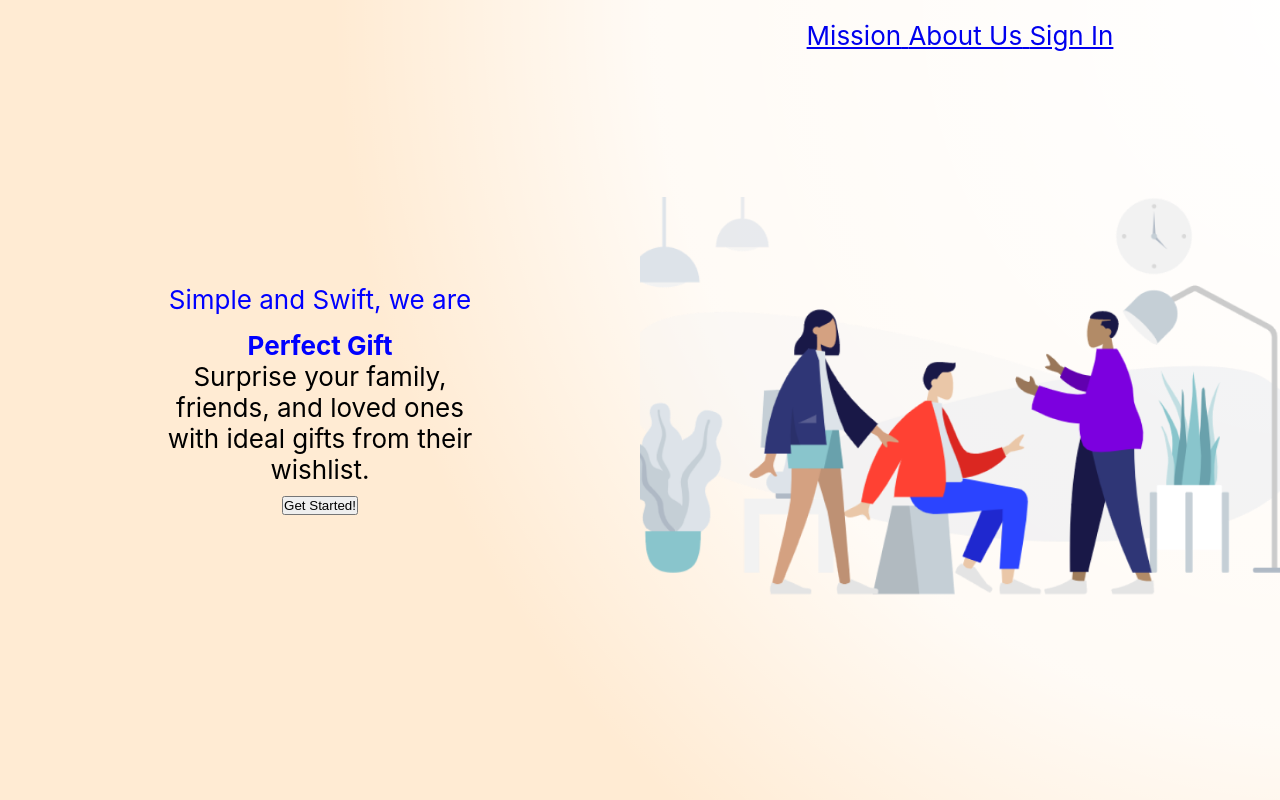
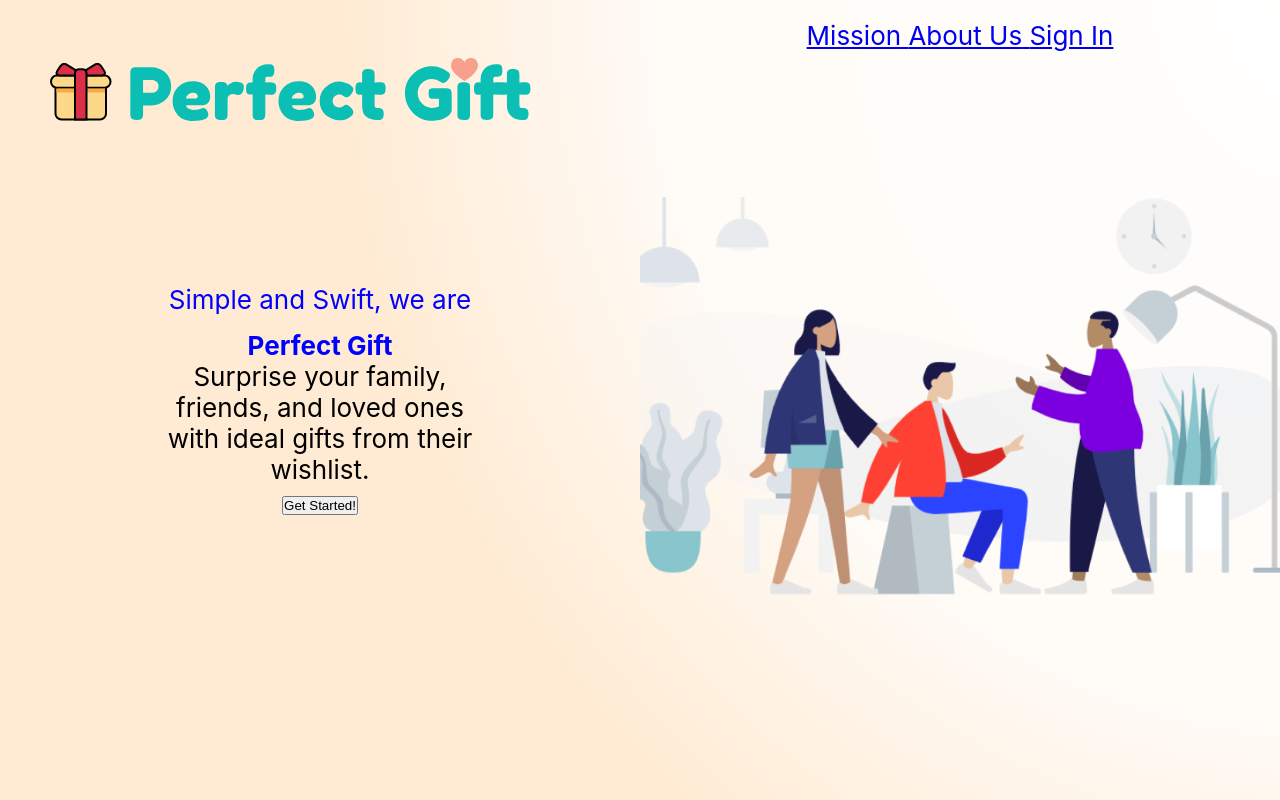
Before and after one commit to venuswku/perfect-gift, a React (Create React App) app: page / in a window 1280 px wide. Built offline with nearby package versions, Linux system fonts and the light colour scheme.

Commit message:
add Perfect Gift logo to homepage!

```diff
--- a/src/App.css
+++ b/src/App.css
@@ -1,5 +1,11 @@
 /* make the class type here to be used in App.js
    <div class="App"></div> */
+
+.logo {
+  position: absolute;
+  top: 50px;
+  left: 50px;
+}
 
 .App {
   text-align: center;
--- a/src/App.js
+++ b/src/App.js
@@ -1,3 +1,4 @@
+import { ReactComponent as PerfectGiftLogo } from './images/website_logo.svg';
 import logo from './logo.svg';
 import giveGift from './images/homepage_image.png';
 import loginImage from './images/login_image.png';
@@ -31,7 +32,7 @@ function Home() {
             {/* <a href="https://www.seekpng.com/ipng/u2t4i1o0w7u2u2q8_logo-gift-giving-icon-png/" target="_blank" rel="noreferrer">Logo - Gift Giving Icon Png @seekpng.com</a> */}
           </div>
         </div>
-
+        <PerfectGiftLogo className="logo" />
         <div>
           {/* for homepage? description */}
           <div class="split left">
```
